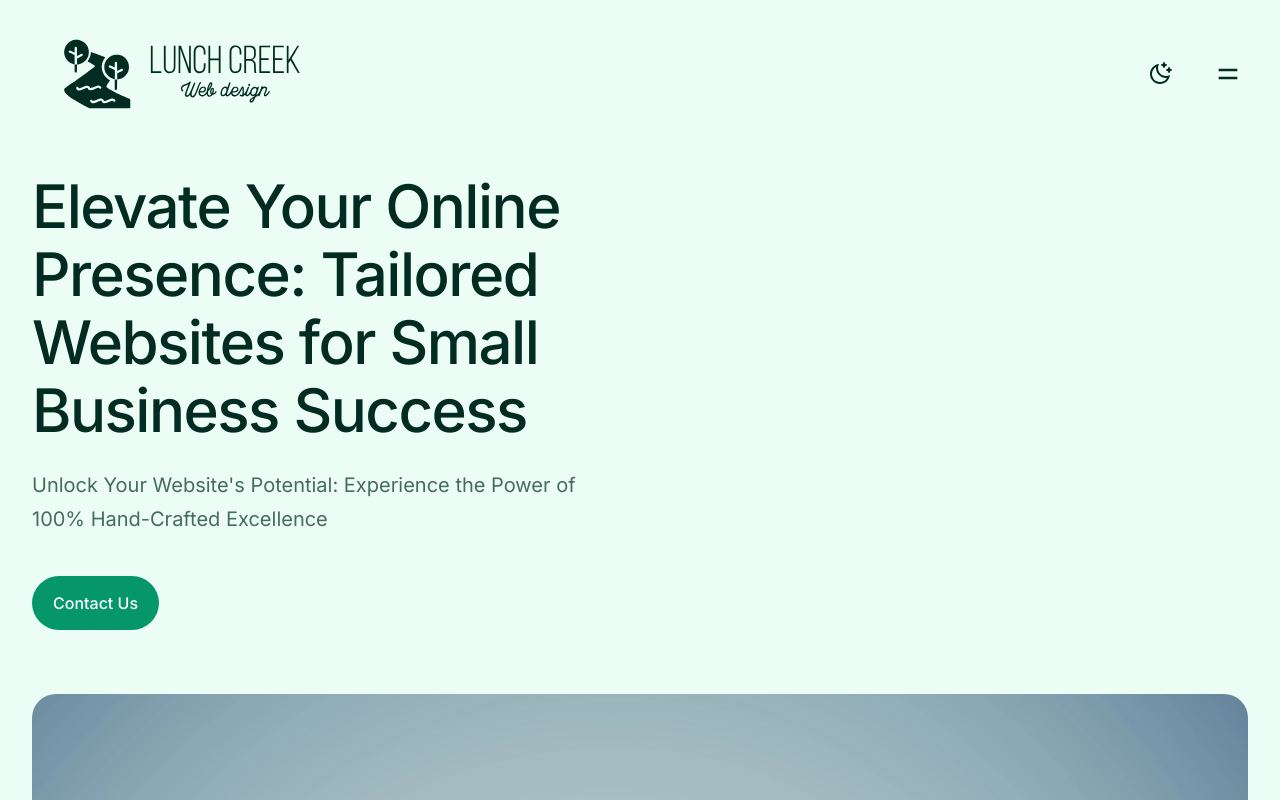
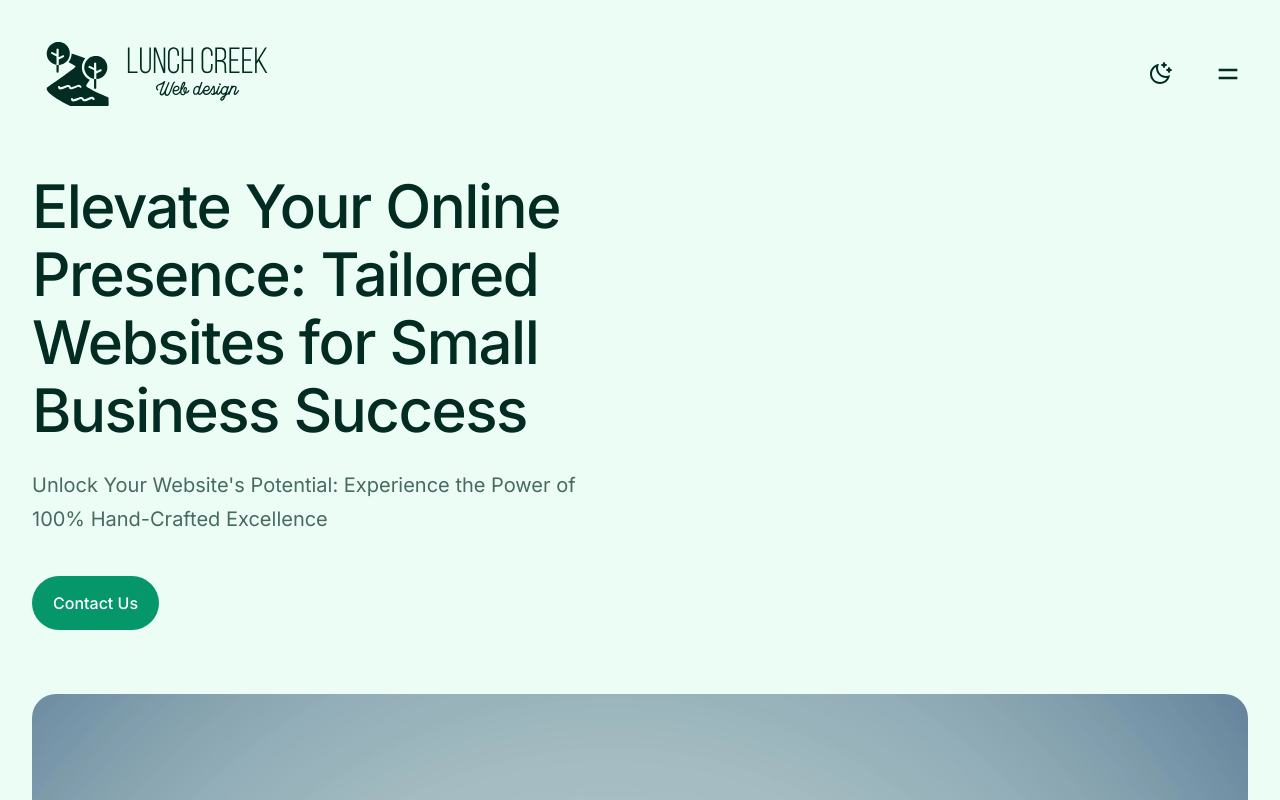
Before and after one commit to ktordoff13/lunch-creek-web-design, an Astro site: page / in a window 1280 px wide. Shown: the top 800 px of the page. Built offline with nearby package versions, Linux system fonts and the light colour scheme; Astro itself is replaced by a stand-in of ours.

Commit message:
fixed svg sizing issue

```diff
--- a/src/components/layout/Header.astro
+++ b/src/components/layout/Header.astro
@@ -46,8 +46,8 @@ const links = [
         <svg
           version="1.0"
           xmlns="http://www.w3.org/2000/svg"
-          width="300"
-          height="100"
+          width="250px"
+          height="100px"
           viewBox="0 0 3400.000000 1273.000000"
           preserveAspectRatio="xMidYMid meet"
         >
```
